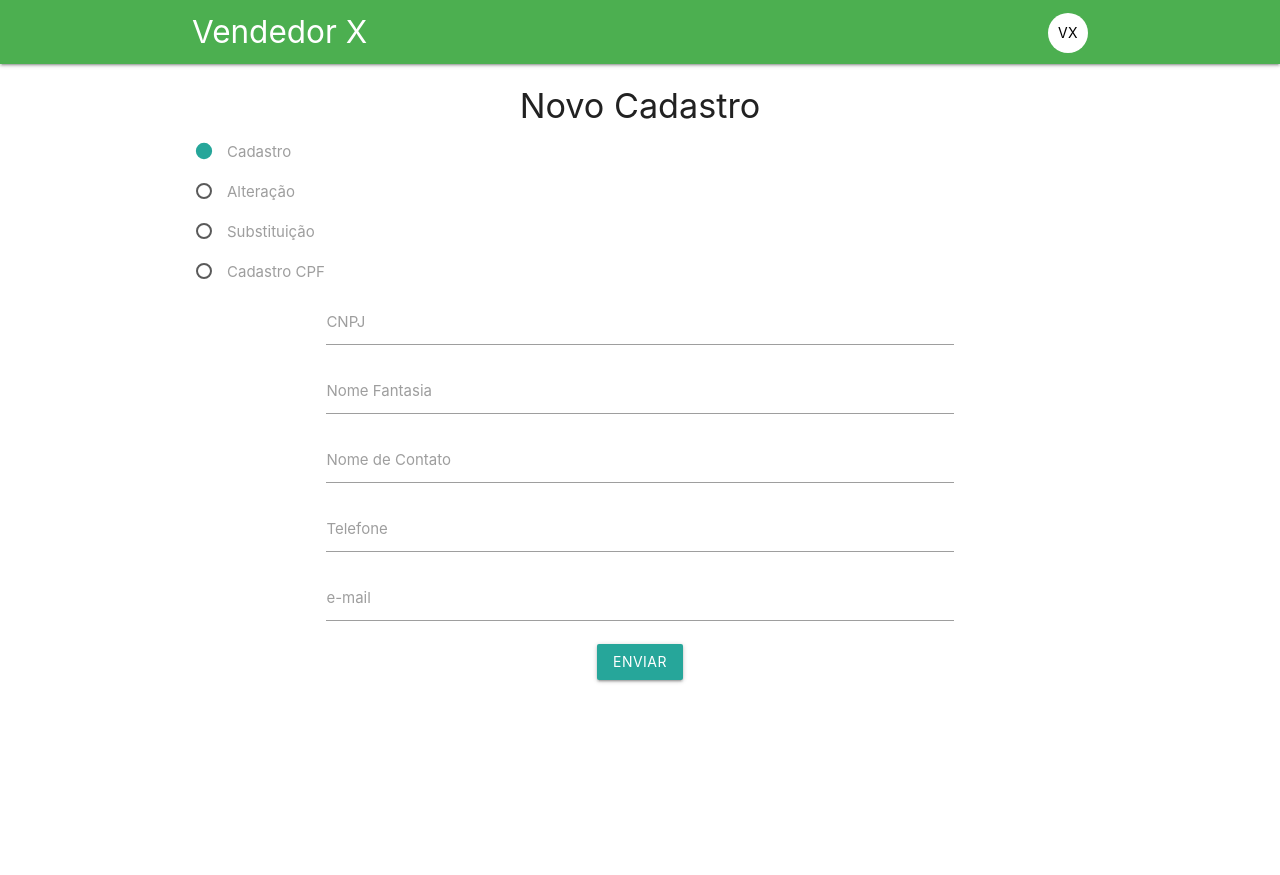
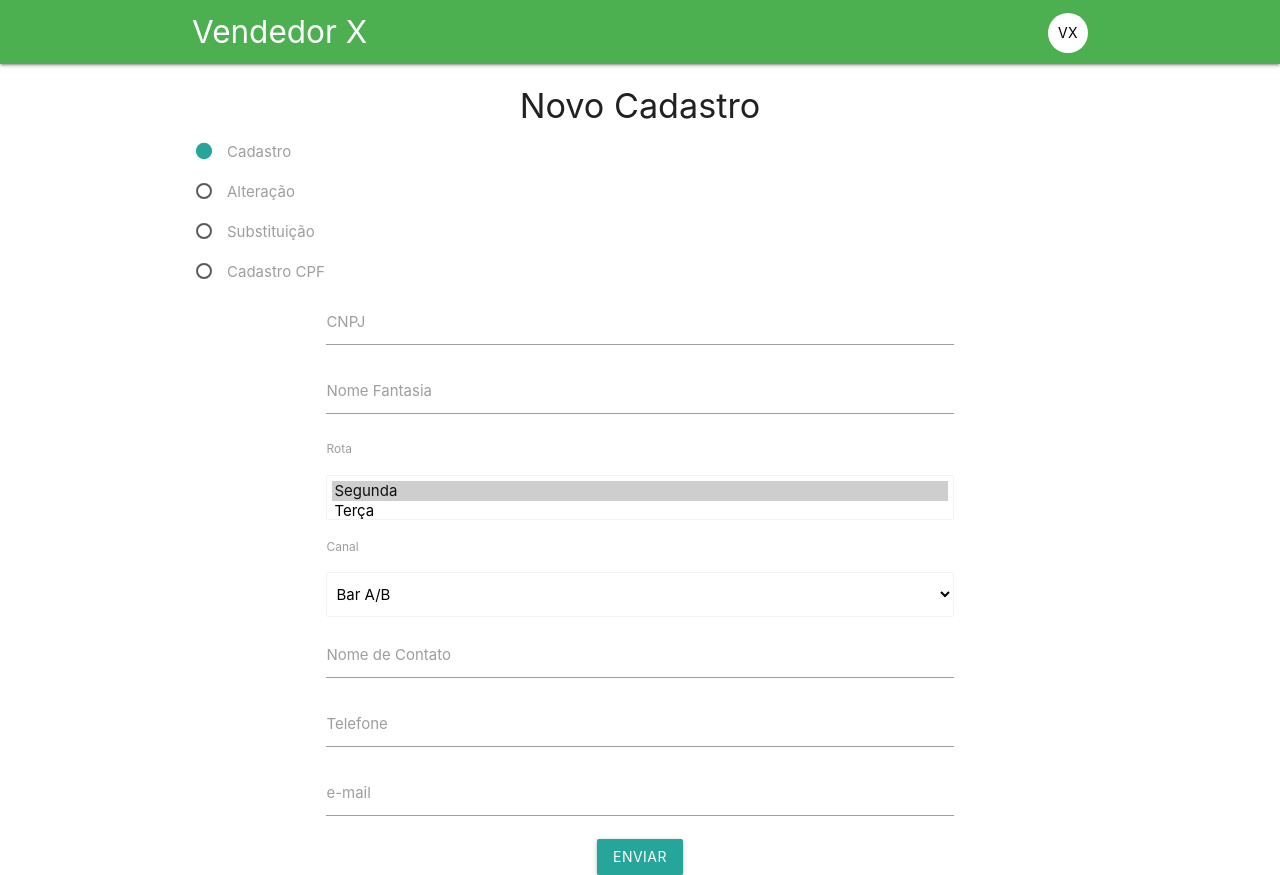
Before and after one commit to avdbkrp/cadastro, a React (Create React App) app: page /register in a window 1280 px wide. Before the commit the page ends 800 px from the top, so only its background shows below. Built offline with nearby package versions, Linux system fonts and the light colour scheme.

Commit message:
Adicionado Select

```diff
--- a/src/components/register/NewRegister.js
+++ b/src/components/register/NewRegister.js
@@ -11,7 +11,7 @@ export default class NewRegister extends Component {
     cpf: '',
     codigoCliente: '',
     nomeFantasia: '',
-    rota: '',
+    rota: [],
     canal: '',
     nomeContato: '',
     telefone: '',
@@ -25,9 +25,15 @@ export default class NewRegister extends Component {
   }
 
   handleChange = (e) => {
-    this.setState({
-      [e.target.id]: e.target.value
-    })
+    if (e.target.id === 'rota') {
+      this.setState({
+        [e.target.id]: [e.target.value]
+      })
+    } else {
+      this.setState({
+        [e.target.id]: e.target.value
+      })
+    }
   }
 
   form = <Register handleChange={this.handleChange} />
--- a/src/components/register/Register.js
+++ b/src/components/register/Register.js
@@ -12,6 +12,28 @@ export default function Register(props) {
         <div className="input-field">
           <label htmlFor="nomeFantasia">Nome Fantasia</label>
           <input type="text" id="nomeFantasia" />
+        </div>
+        <label htmlFor="rota">Rota</label>
+        <div className="input-field col s12">
+          <select id="rota" className="browser-default" multiple defaultValue={["Segunda"]}>
+            <option>Segunda</option>
+            <option>Terça</option>
+            <option>Quarta</option>
+            <option>Quinta</option>
+            <option>Sexta</option>
+            <option>Sábado</option>
+          </select>
+        </div>
+        <label htmlFor="canal">Canal</label>
+        <div className="input-field col s12">
+          <select id="canal" className="browser-default" defaultValue="Bar A/B">
+            <option>Bar A/B</option>
+            <option>Bar C/D</option>
+            <option>Choperia</option>
+            <option>Restaurante</option>
+            <option>Depósito de Bebidas</option>
+            <option>Supermercado</option>
+          </select>
         </div>
         <div className="input-field">
           <label htmlFor="nomeContato">Nome de Contato</label>
```
